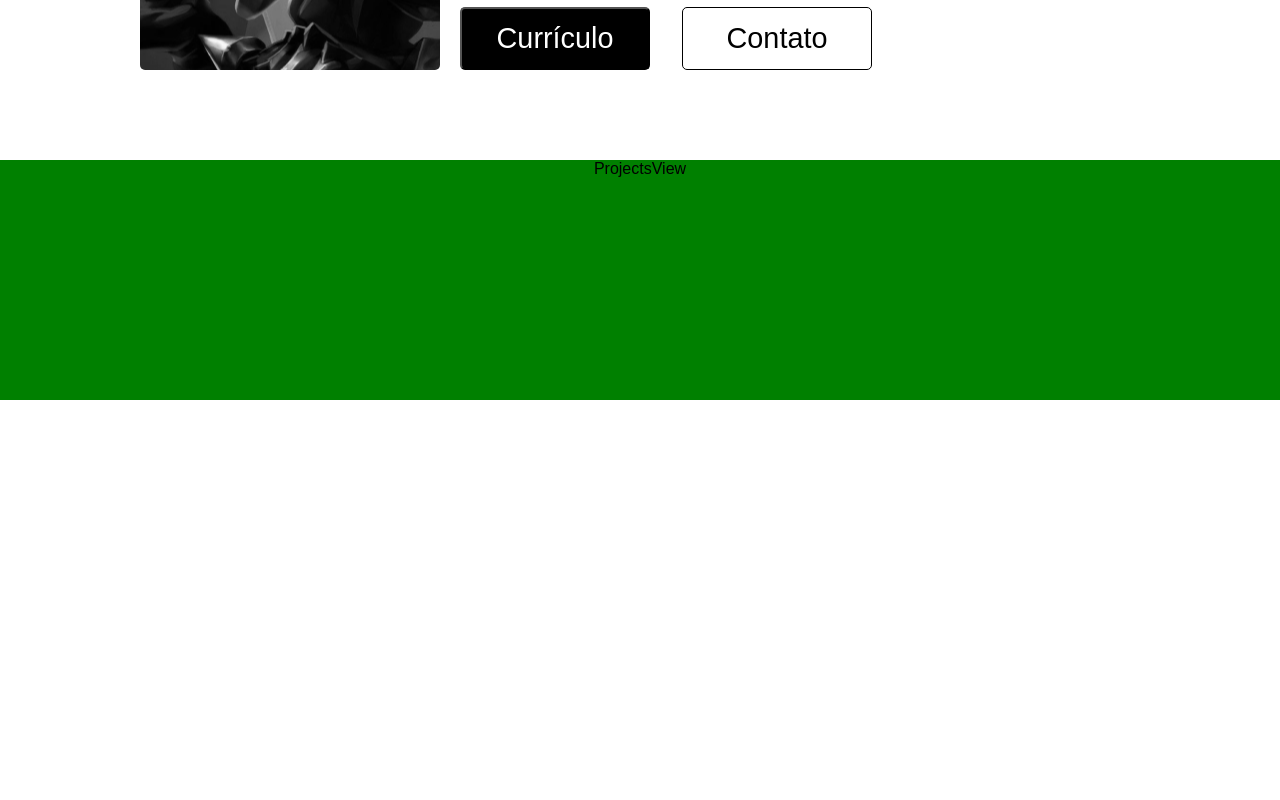
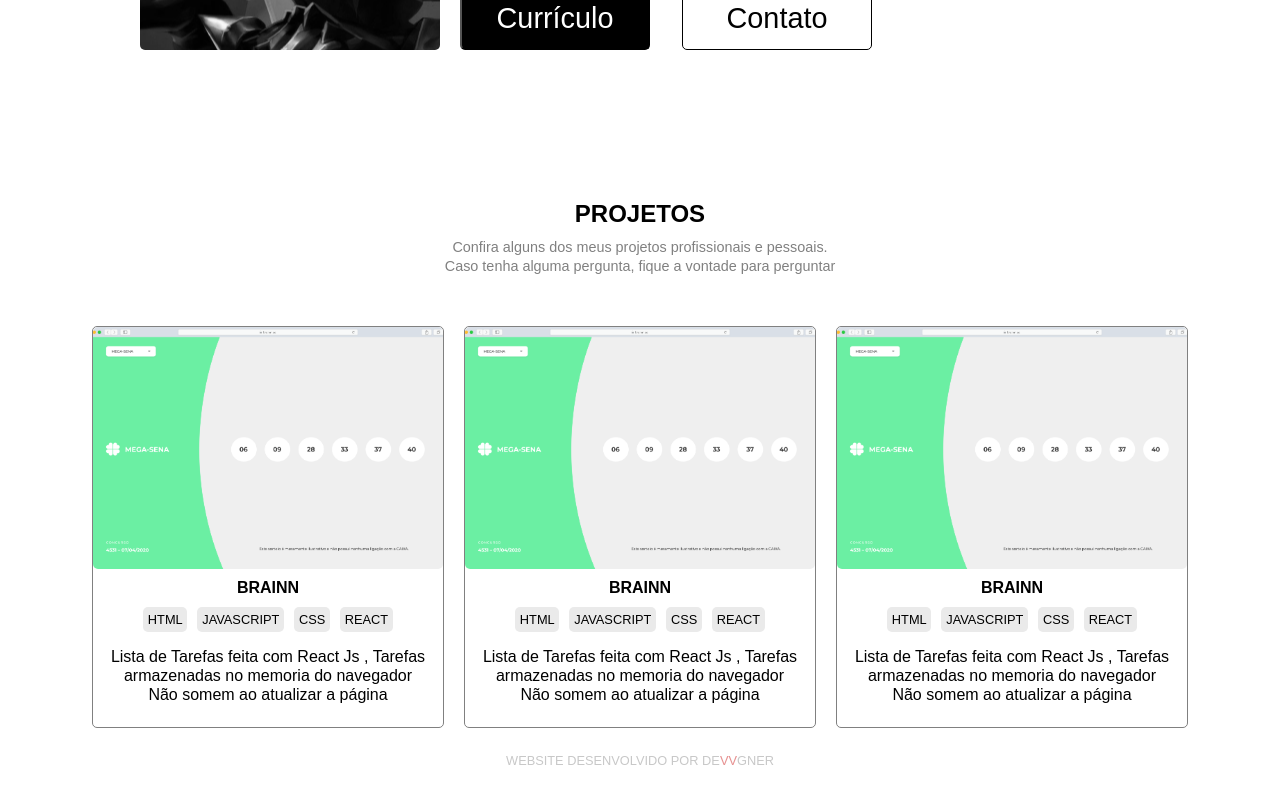
Before and after one commit to devvagnerBR/portifolio, a React (Create React App) app in the folder devvagner.com/: page / in a window 1280 px wide. Shown: the part 400-1200 px from the top of the page. Before the commit the page ends 800 px from the top, so only its background shows below. Built offline with nearby package versions, Linux system fonts and the light colour scheme; a web font is replaced by a local one.

Commit message:
home-page 76% conclude

```diff
--- a/devvagner.com/src/App.jsx
+++ b/devvagner.com/src/App.jsx
@@ -1,4 +1,5 @@
 import styles from '../src/GlobalStyle.module.css'
+import Footer from './Components/Footer/Footer';
 import Header from './Components/Header/Header';
 import Routers from './Routes/Routers';
 
@@ -7,6 +8,7 @@ function App() {
     <div className={styles.App}>
       <Header />
       <Routers />
+      <Footer />
     </div>
   );
 }
--- a/devvagner.com/src/Components/AboutMe/AboutMe.module.css
+++ b/devvagner.com/src/Components/AboutMe/AboutMe.module.css
@@ -2,7 +2,6 @@
 	display: flex;
 	width: 100%;
 	height: 100%;
-
 	align-items: center;
 	justify-content: center;
 }
--- /dev/null
+++ b/devvagner.com/src/Components/Footer/Footer.jsx
@@ -0,0 +1,12 @@
+import React from 'react'
+import styles from './Footer.module.css'
+
+const Footer = () => {
+    return (
+        <footer className={styles.footer}>
+            <p>WEBSITE DESENVOLVIDO POR DE<span>VV</span>GNER</p>
+        </footer>
+    )
+}
+
+export default Footer
--- /dev/null
+++ b/devvagner.com/src/Components/Footer/Footer.module.css
@@ -0,0 +1,13 @@
+.footer {
+	height: 5rem;
+	width: 100%;
+	display: flex;
+	align-items: center;
+	justify-content: center;
+	background: white;
+	color: rgb(200, 200, 200);
+	font-size: 0.8rem;
+}
+.footer span {
+	color: #c70c0c74;
+}
--- a/devvagner.com/src/Components/Header/Header.module.css
+++ b/devvagner.com/src/Components/Header/Header.module.css
@@ -3,6 +3,10 @@
 	width: 100vw;
 	display: grid;
 	grid-template-columns: 10rem 1fr 10rem;
+	position: fixed;
+	top: 0;
+	background: white;
+	z-index: 1000;
 }
 .header_left {
 	display: flex;
--- /dev/null
+++ b/devvagner.com/src/Components/ProjectCard/ProjectCard.jsx
@@ -0,0 +1,28 @@
+import React from 'react'
+import style from './ProjectCard.module.css'
+import exemple from '../../Assets/example.png'
+const ProjectCard = () => {
+    return (
+        <div className={style.card_container}>
+
+            <img style={{ width: '350px', borderRadius: '5px' }} src={exemple} alt="" />
+            <div className={style.card_title}>
+                <h4>BRAINN</h4>
+            </div>
+            <div className={style.card_categories}>
+                <p>HTML</p>
+                <p>JAVASCRIPT</p>
+                <p>CSS</p>
+                <p>REACT</p>
+            </div>
+            <div className={style.card_description}>
+                <p>Lista de Tarefas feita com React Js , Tarefas
+                    armazenadas no memoria do navegador
+                    Não somem ao atualizar a página</p>
+            </div>
+
+        </div>
+    )
+}
+
+export default ProjectCard
--- /dev/null
+++ b/devvagner.com/src/Components/ProjectCard/ProjectCard.module.css
@@ -0,0 +1,39 @@
+.card_container {
+	border: 1px solid grey;
+	border-radius: 5px;
+	height: 400px;
+	width: 350px;
+	display: flex;
+	flex-direction: column;
+	align-items: center;
+}
+.card_title {
+	padding-top: 10px;
+}
+.card_categories {
+	display: flex;
+	width: 100%;
+	align-items: center;
+	justify-content: center;
+	gap: 10px;
+	padding-top: 10px;
+}
+
+.card_categories p {
+	background: rgb(234, 234, 234);
+	padding: 0.3rem;
+	border-radius: 5px;
+	font-size: 0.8rem;
+}
+
+.card_description {
+	display: flex;
+	align-items: center;
+	justify-content: center;
+	text-align: center;
+	font-size: 1rem;
+	line-height: 19px;
+	width: 90%;
+	padding-top: 15px;
+	flex-wrap: wrap;
+}
--- a/devvagner.com/src/Components/ProjectsView/ProjectsView.jsx
+++ b/devvagner.com/src/Components/ProjectsView/ProjectsView.jsx
@@ -1,9 +1,21 @@
 import React from 'react'
+import ProjectCard from '../ProjectCard/ProjectCard'
 import styles from './ProjectsView.module.css'
 
 const ProjectsView = () => {
     return (
-        <div className={styles.projects_view_container}>ProjectsView</div>
+        <div className={styles.projects_view_container}>
+            <section className={styles.project_text_one}>
+                <h1>PROJETOS</h1>
+                <p>Confira alguns dos meus projetos profissionais e pessoais. <br /> Caso tenha alguma  pergunta, fique a vontade para perguntar </p>
+            </section>
+            <div className={styles.project_card_container}>
+                <ProjectCard />
+                <ProjectCard />
+                <ProjectCard />
+
+            </div>
+        </div>
     )
 }
 
--- a/devvagner.com/src/Components/ProjectsView/ProjectsView.module.css
+++ b/devvagner.com/src/Components/ProjectsView/ProjectsView.module.css
@@ -1,3 +1,37 @@
 .projects_view_container {
-	background: green;
+	display: flex;
+
+	text-align: center;
+	flex-direction: column;
+	align-items: center;
+	width: 100%;
 }
+
+.project_text_one {
+	display: flex;
+	align-items: center;
+	justify-content: center;
+	text-align: center;
+	flex-direction: column;
+}
+
+.project_text_one p {
+	padding-top: 10px;
+	color: grey;
+	line-height: 1.2rem;
+	font-size: 0.9rem;
+}
+
+.project_card_container {
+	padding-top: 50px;
+	display: grid;
+	grid-template-columns: 1fr 1fr 1fr;
+	height: auto;
+	gap: 20px;
+}
+
+/*
+
+text
+project cards
+*/
--- a/devvagner.com/src/GlobalStyle.module.css
+++ b/devvagner.com/src/GlobalStyle.module.css
@@ -10,6 +10,9 @@
 
 html,
 body {
-	width: 100vw;
-	height: 100vh;
+	width: 100%;
+	height: 100%;
 }
+
+.App {
+}
--- a/devvagner.com/src/Pages/HomePage/HomePage.jsx
+++ b/devvagner.com/src/Pages/HomePage/HomePage.jsx
@@ -1,5 +1,6 @@
 import React from 'react'
 import AboutMe from '../../Components/AboutMe/AboutMe'
+import Footer from '../../Components/Footer/Footer'
 import ProjectsView from '../../Components/ProjectsView/ProjectsView'
 import styles from './HomePage.module.css'
 const HomePage = () => {
--- a/devvagner.com/src/Pages/HomePage/HomePage.module.css
+++ b/devvagner.com/src/Pages/HomePage/HomePage.module.css
@@ -1,7 +1,8 @@
 .homepage_container {
-	height: calc(100vh - 5rem);
+	height: calc(150vh - 5rem);
 	display: grid;
-	grid-template-rows: 2fr 1fr;
+	grid-template-rows: 600px 1fr ;
+	width: 100%;
 }
 /*
 .homepage_about_me {
```
Also changed, not shown: devvagner.com/src/Assets/example.png (added).
